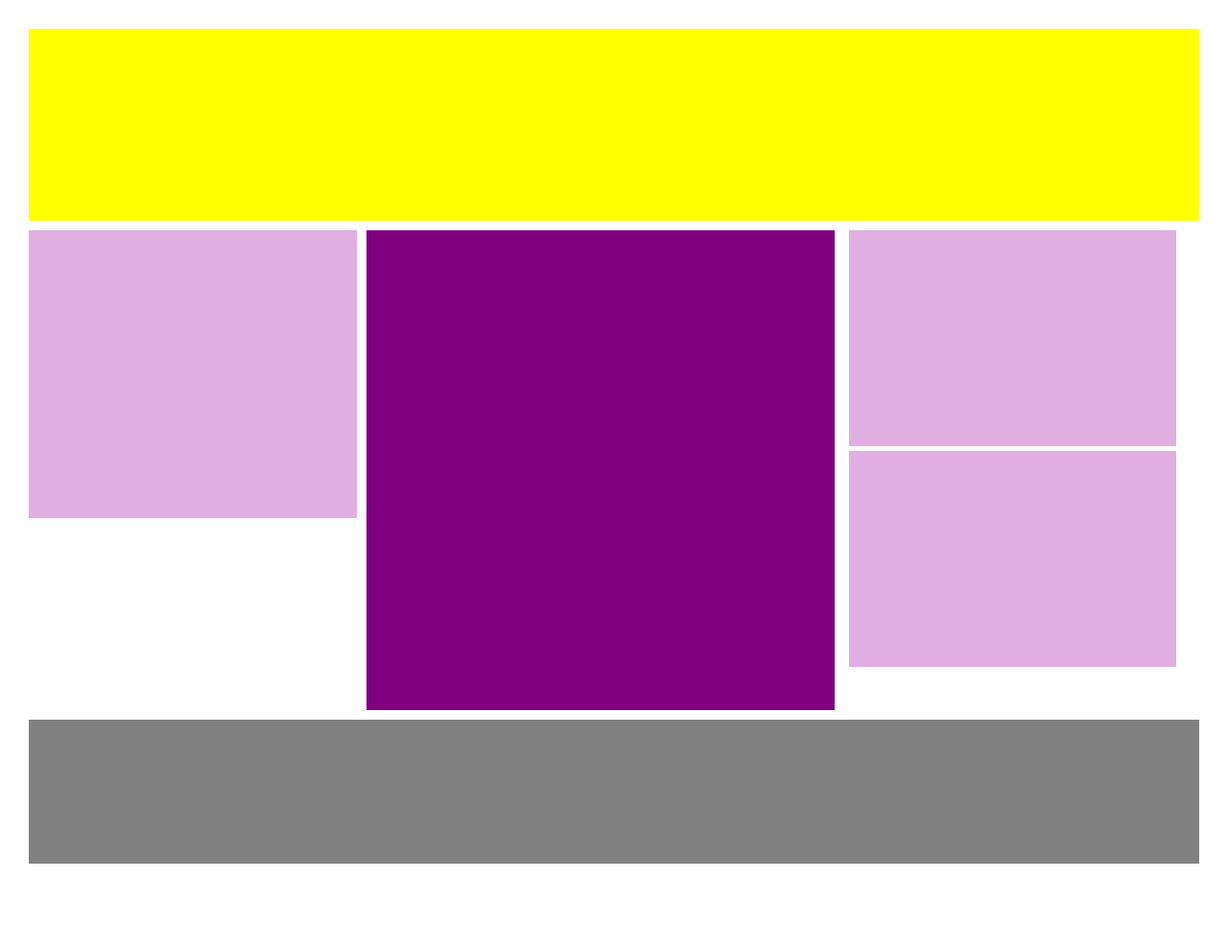
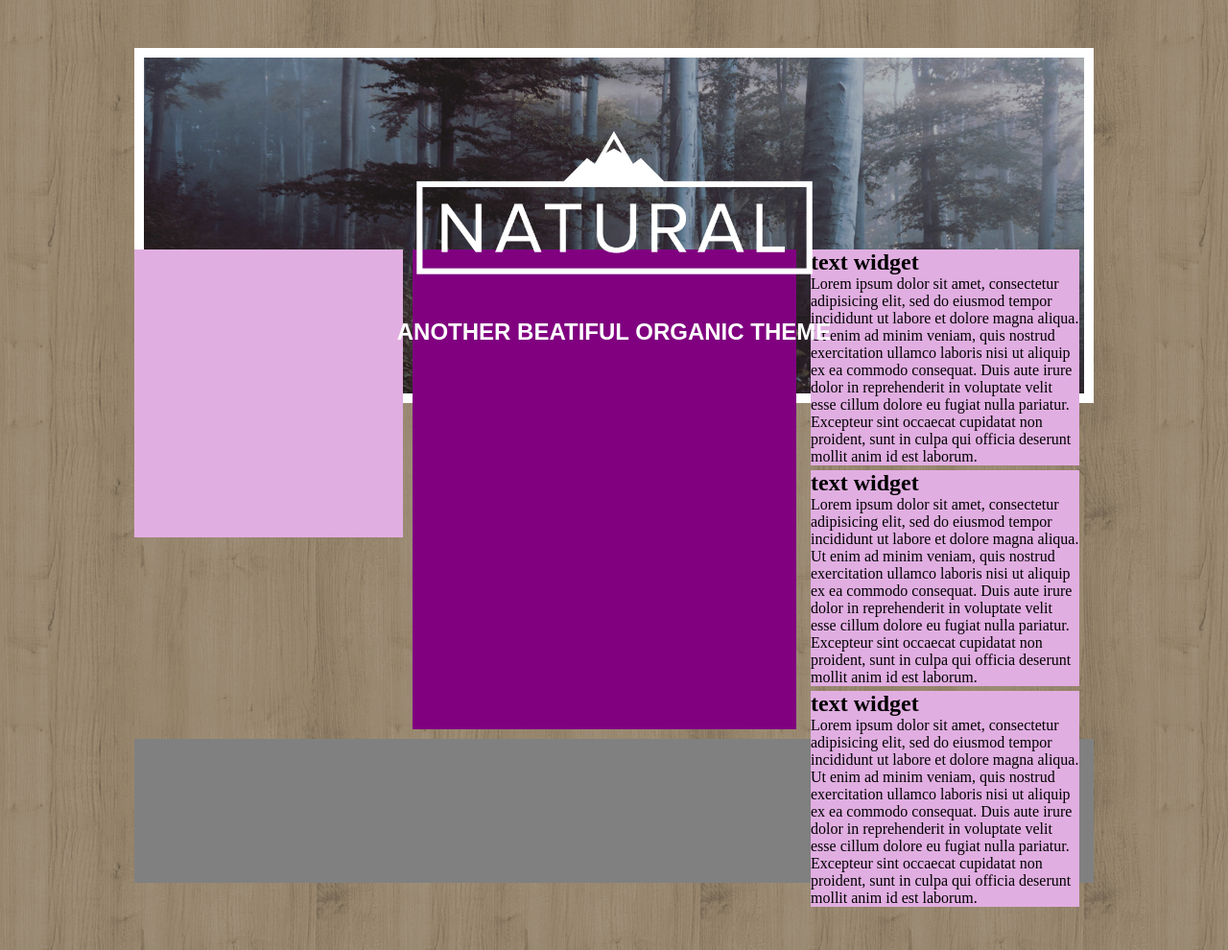
Before and after one commit to StefanoSerafini1/htmlcss-wp, a plain HTML site: page index.html in a window 1280 px wide. Shown: the whole page at 96% size. Before the commit the page ends 950 px from the top, so only its background shows below. Drawn offline with Linux system fonts and the light colour scheme.

Commit message:
creazione header

```diff
--- a/index.html
+++ b/index.html
@@ -2,19 +2,31 @@
 <html lang="en" dir="ltr">
   <head>
     <meta charset="utf-8">
+    <link rel="stylesheet" href="https://cdnjs.cloudflare.com/ajax/libs/font-awesome/5.14.0/css/all.min.css">
+    <link rel="stylesheet" href="/css/master.css">
 
     <title>Layout blocchi</title>
     <link rel="stylesheet" href="style.css">
 
   </head>
   <body>
+   <div id="pagina">
+
+
     <header>
+
+      <div class="headlogo">
+        <img src="./natural-logo.png" alt="simbolo natural">
+        <h2>another beatiful organic theme</h2>
+      </div>
 
     </header>
 
     <main>
 
       <aside class="contenitore1">
+
+
 
       </aside>
 
@@ -25,18 +37,27 @@
       <section class="contenitoredoppio">
 
         <div class="piccoli">
+          <h2>text widget</h2>
+          <p>Lorem ipsum dolor sit amet, consectetur adipisicing elit, sed do eiusmod tempor incididunt ut labore et dolore magna aliqua. Ut enim ad minim veniam, quis nostrud exercitation ullamco laboris nisi ut aliquip ex ea commodo consequat. Duis aute irure dolor in reprehenderit in voluptate velit esse cillum dolore eu fugiat nulla pariatur. Excepteur sint occaecat cupidatat non proident, sunt in culpa qui officia deserunt mollit anim id est laborum.</p>
 
         </div>
 
         <div class="piccoli">
 
+          <h2>text widget</h2>
+          <p>Lorem ipsum dolor sit amet, consectetur adipisicing elit, sed do eiusmod tempor incididunt ut labore et dolore magna aliqua. Ut enim ad minim veniam, quis nostrud exercitation ullamco laboris nisi ut aliquip ex ea commodo consequat. Duis aute irure dolor in reprehenderit in voluptate velit esse cillum dolore eu fugiat nulla pariatur. Excepteur sint occaecat cupidatat non proident, sunt in culpa qui officia deserunt mollit anim id est laborum.</p>
+
+        </div>
+
+        <div class="piccoli">
+
+          <h2>text widget</h2>
+          <p>Lorem ipsum dolor sit amet, consectetur adipisicing elit, sed do eiusmod tempor incididunt ut labore et dolore magna aliqua. Ut enim ad minim veniam, quis nostrud exercitation ullamco laboris nisi ut aliquip ex ea commodo consequat. Duis aute irure dolor in reprehenderit in voluptate velit esse cillum dolore eu fugiat nulla pariatur. Excepteur sint occaecat cupidatat non proident, sunt in culpa qui officia deserunt mollit anim id est laborum.</p>
+
         </div>
 
       </section>
 
-      <div class="clearfix">
-
-      </div>
 
     </main>
 
@@ -44,6 +65,10 @@
 
 
     </footer>
+    <div class="clearfix">
 
+    </div>
+
+   </div>
   </body>
 </html>
--- a/style.css
+++ b/style.css
@@ -4,15 +4,42 @@
   box-sizing:border-box;
 }
 
+#pagina{
+  width:1000px;
+  max-width: 100%;
+  margin: 20px auto;
+}
+
 body{
 
+  background-image: url('./natural-pattern.png');
   padding:30px;
 
 }
 
+/* parte superiore */
+
+.headlogo{
+  text-align: center;
+  padding: 50px 5px;
+  background-image: url('./natural-header.jpg');
+  background-size: cover;
+  border: 10px solid #ffff;
+}
+
+.headlogo img{
+   width: 50%;
+}
+.headlogo{
+  font-family: fantasy;
+  text-transform: uppercase;
+  color: #ffff;
+
+
+}
 header{
 
- background-color: yellow;
+
  height:200px;
 
 }
```
Also changed, not shown: natural-header.jpg (added), natural-logo.png (added), natural-pattern.png (added), 1 other file.
